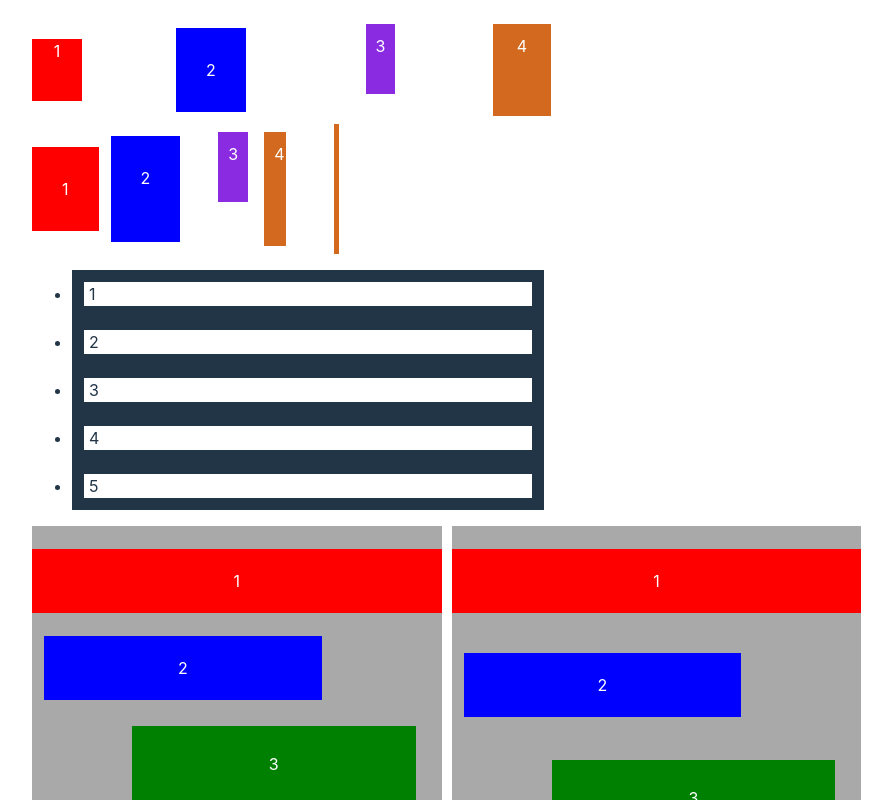
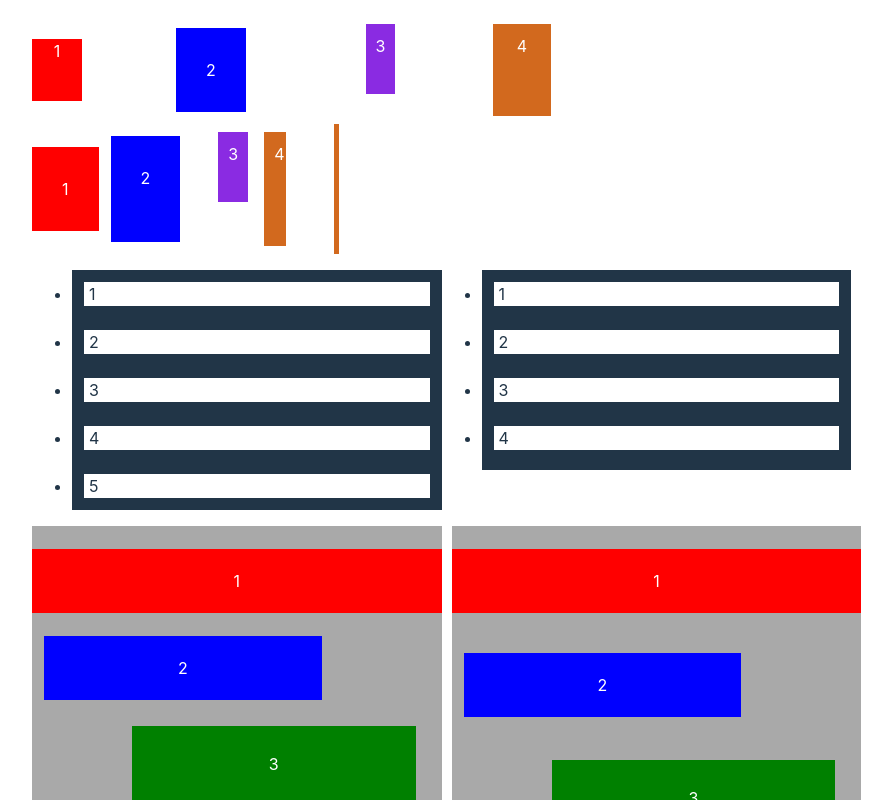
Before and after one commit to carlosjorger/vue-fluid-dnd, a Vue app: page / in a window 1280 px wide. Shown: the top 800 px of the page, without its empty margins (96-988 px from the left). Built offline with nearby package versions, Linux system fonts and the light colour scheme.

Commit message:
✨ feat: craete single vertical list with scroll

```diff
--- a/src/App.vue
+++ b/src/App.vue
@@ -125,7 +125,8 @@ const list2 = ref([
       "color: white; background-color: brown; padding: 26px 0; margin: 27px;",
   },
 ]);
-const numbers = ref([1, 2, 3, 4, 5]);
+const numbers1 = ref([1, 2, 3, 4, 5]);
+const numbers2 = ref([1, 2, 3, 4, 5, 6, 7, 8, 9]);
 </script>
 
 <template>
@@ -154,10 +155,11 @@ const numbers = ref([1, 2, 3, 4, 5]);
     </div>
   </Droppable>
 
-  <Droppable droppable-id="5" direction="vertical" :items="numbers">
-    <ul style="display: block; width: 50%">
+  <div style="display: flex; flex-direction: row">
+    <Droppable droppable-id="5" direction="vertical" :items="numbers1">
+      <ul style="display: block; width: 40%">
         <Draggable
-        v-for="(element, index) in numbers"
+          v-for="(element, index) in numbers1"
           v-slot="{ setRef }"
           :draggable-id="'number-' + element.toString()"
           :index="index"
@@ -167,8 +169,22 @@ const numbers = ref([1, 2, 3, 4, 5]);
         </Draggable>
       </ul>
     </Droppable>
+    <Droppable droppable-id="6" direction="vertical" :items="numbers2">
+      <ul style="display: block; width: 40%; height: 200px; overflow: auto">
+        <Draggable
+          v-for="(element, index) in numbers2"
+          v-slot="{ setRef }"
+          :draggable-id="'number-' + element.toString()"
+          :index="index"
+          ><li :ref="setRef" class="number">
+            {{ element }}
+          </li>
+        </Draggable>
+      </ul>
+    </Droppable>
+  </div>
   <div style="display: flex; flex-direction: row; column-gap: 10px">
-    <Droppable droppable-id="3" direction="vertical" :items="list1">
+    <Droppable droppable-id="7" direction="vertical" :items="list1">
       <div style="width: 40%; background-color: darkgray; display: block">
         <Draggable
           v-for="(element, index) in list1"
@@ -179,7 +195,7 @@ const numbers = ref([1, 2, 3, 4, 5]);
         </Draggable>
       </div>
     </Droppable>
-    <Droppable droppable-id="4" direction="vertical" :items="list2">
+    <Droppable droppable-id="8" direction="vertical" :items="list2">
       <div class="droppable-gaps">
         <Draggable
           v-for="(element, index) in list2"
--- a/src/components/Draggable.vue
+++ b/src/components/Draggable.vue
@@ -702,4 +702,5 @@ watch(
 </style>
 <!-- TODO: refactor -->
 <!-- TODO: avoid to fix height is already fixed -->
+<!-- TODO: change drop position if scroll position is changed -->
 <!-- TODO: implement auto scroll functionality-->
```
Lines whose indentation alone changed are shown as unchanged.
